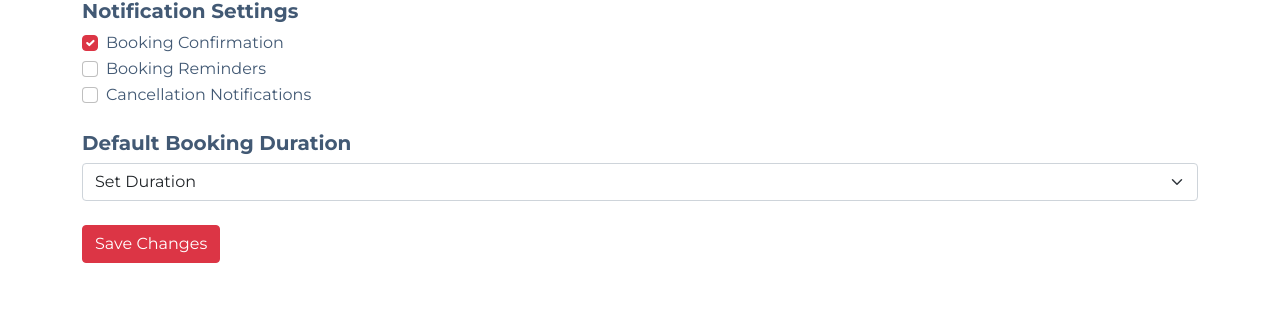
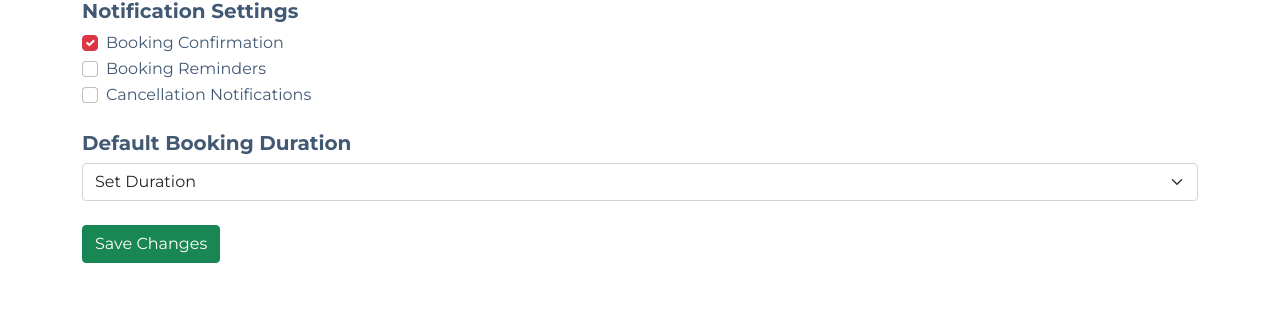
Before and after one commit to angiealba/alayansui, a PHP site: page /user/settings.php in a window 1280 px wide. Shown: the part 290-616 px from the top of the page. Run offline with PHP 8.4, Linux system fonts and the light colour scheme.

Commit message:
Update settings.php
save changes btn color

```diff
--- a/user/settings.php
+++ b/user/settings.php
@@ -66,7 +66,7 @@
             <option value="120">4 hours</option>
         </select>
         </div>
-        <button type="submit" class="btn btn-danger">Save Changes</button>
+        <button type="submit" class="btn btn-success">Save Changes</button>
     </form>
     </div>
 </body>
```
